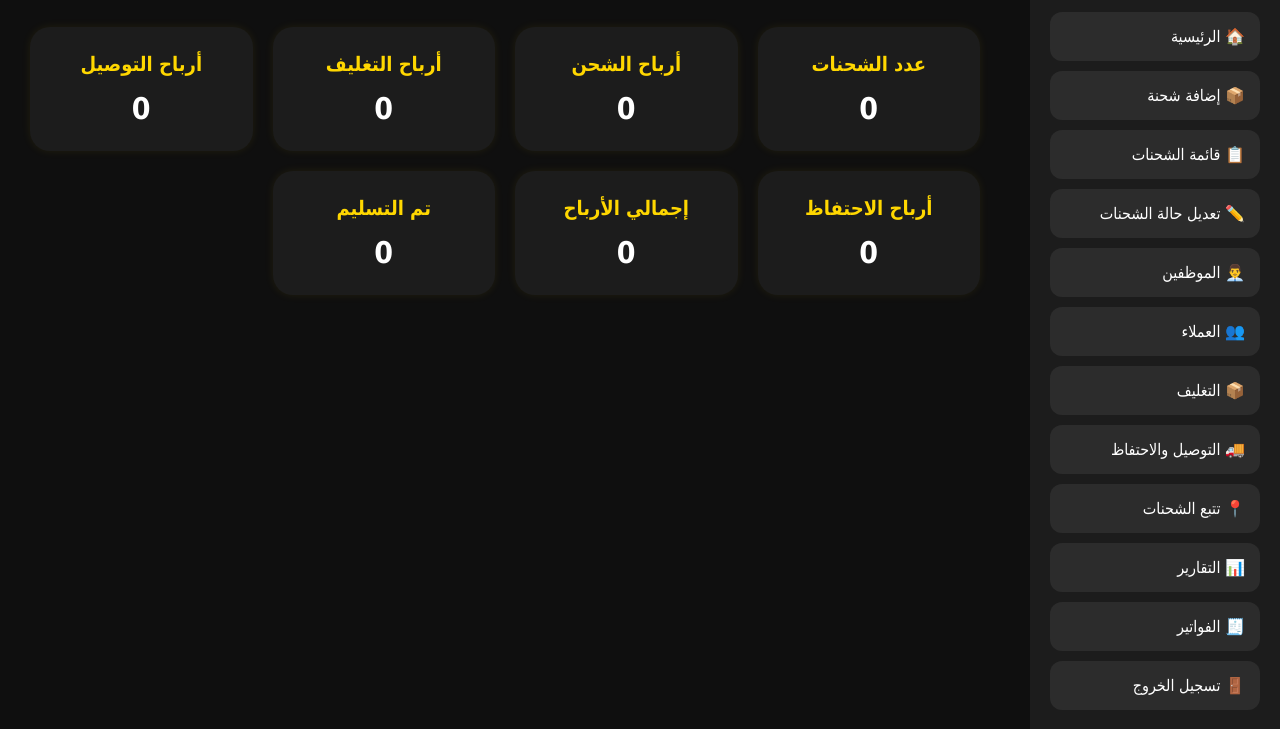
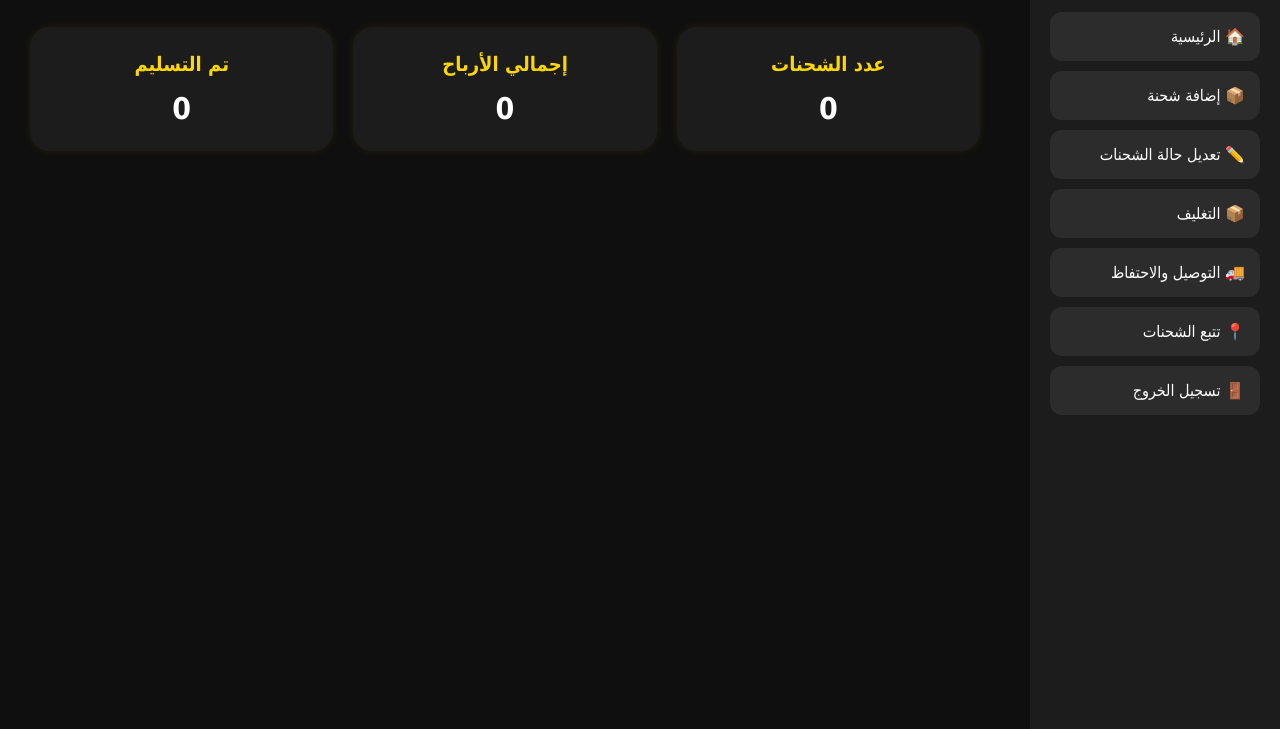
Before and after one commit to nqtatshahn/noqtashipping, a website: page public/dashboard.html in a window 1280 px wide. Shown: the part 71-800 px from the top of the page. Drawn offline with Linux system fonts and the light colour scheme; no server answers.

Commit message:
employee permissions

```diff
--- a/public/dashboard.html
+++ b/public/dashboard.html
@@ -4,7 +4,9 @@
 <head>
 
 <meta charset="UTF-8">
-<meta name="viewport" content="width=device-width, initial-scale=1.0">
+
+<meta name="viewport"
+content="width=device-width, initial-scale=1.0">
 
 <title>لوحة التحكم | نقطة شحن</title>
 
@@ -20,7 +22,59 @@
 🚚 نقطة شحن
 </div>
 
-<ul class="menu">
+<ul class="menu" id="menu">
+
+</ul>
+
+</div>
+
+<div class="main">
+
+<h1 id="welcomeText">
+مرحباً 👋
+</h1>
+
+<div class="cards">
+
+<div class="card">
+<h2>عدد الشحنات</h2>
+<p id="shipmentsCount">0</p>
+</div>
+
+<div class="card">
+<h2>إجمالي الأرباح</h2>
+<p id="totalProfit">0</p>
+</div>
+
+<div class="card">
+<h2>تم التسليم</h2>
+<p id="delivered">0</p>
+</div>
+
+</div>
+
+</div>
+
+<script>
+
+function buildMenu(){
+
+let employee =
+localStorage.getItem("employee");
+
+let menu =
+document.getElementById("menu");
+
+
+
+
+/* =========================
+ADMIN
+========================= */
+
+if(employee === "admin"){
+
+menu.innerHTML = `
 
 <li onclick="window.location.href='dashboard.html'">
 🏠 الرئيسية
@@ -28,10 +82,6 @@
 
 <li onclick="window.location.href='shipments.html'">
 📦 إضافة شحنة
-</li>
-
-<li onclick="window.location.href='shipments-list.html'">
-📋 قائمة الشحنات
 </li>
 
 <li onclick="window.location.href='shipments-list.html'">
@@ -70,58 +120,59 @@
 🚪 تسجيل الخروج
 </li>
 
-</ul>
+`;
 
-</div>
+}
 
-<div class="main">
 
-<h1 id="welcomeText">
-مرحباً 👋
-</h1>
 
-<div class="cards">
 
-<div class="card">
-<h2>عدد الشحنات</h2>
-<p id="shipmentsCount">0</p>
-</div>
+/* =========================
+EMPLOYEE
+========================= */
 
-<div class="card">
-<h2>أرباح الشحن</h2>
-<p id="shipmentProfit">0</p>
-</div>
+else{
 
-<div class="card">
-<h2>أرباح التغليف</h2>
-<p id="packagingProfit">0</p>
-</div>
+menu.innerHTML = `
 
-<div class="card">
-<h2>أرباح التوصيل</h2>
-<p id="deliveryProfit">0</p>
-</div>
+<li onclick="window.location.href='dashboard.html'">
+🏠 الرئيسية
+</li>
 
-<div class="card">
-<h2>أرباح الاحتفاظ</h2>
-<p id="storageProfit">0</p>
-</div>
+<li onclick="window.location.href='shipments.html'">
+📦 إضافة شحنة
+</li>
 
-<div class="card">
-<h2>إجمالي الأرباح</h2>
-<p id="totalProfit">0</p>
-</div>
+<li onclick="window.location.href='shipments-list.html'">
+✏️ تعديل حالة الشحنات
+</li>
 
-<div class="card">
-<h2>تم التسليم</h2>
-<p id="delivered">0</p>
-</div>
+<li onclick="window.location.href='packaging.html'">
+📦 التغليف
+</li>
 
-</div>
+<li onclick="window.location.href='delivery.html'">
+🚚 التوصيل والاحتفاظ
+</li>
 
-</div>
+<li onclick="window.location.href='tracking.html'">
+📍 تتبع الشحنات
+</li>
 
-<script>
+<li onclick="logout()">
+🚪 تسجيل الخروج
+</li>
+
+`;
+
+}
+
+}
+
+
+
+
+
 
 async function loadStats(){
 
@@ -130,45 +181,45 @@ let response = await fetch("/stats");
 let stats = await response.json();
 
 document.getElementById("shipmentsCount").innerText =
-stats.totalShipments;
 
-document.getElementById("shipmentProfit").innerText =
-stats.shipmentProfit + " ر.س";
-
-document.getElementById("packagingProfit").innerText =
-stats.packagingProfit + " ر.س";
-
-document.getElementById("deliveryProfit").innerText =
-stats.deliveryProfit + " ر.س";
-
-document.getElementById("storageProfit").innerText =
-stats.storageProfit + " ر.س";
+stats.totalShipments || 0;
 
 document.getElementById("totalProfit").innerText =
-stats.totalProfit + " ر.س";
+
+(stats.totalProfit || 0) + " ر.س";
 
 document.getElementById("delivered").innerText =
-stats.delivered;
+
+stats.delivered || 0;
 
 }
+
+
+
+
+
 
 async function loadEmployee(){
 
 let employeeNumber =
+
 localStorage.getItem("employee");
 
 if(employeeNumber === "admin"){
 
 document.getElementById("welcomeText").innerText =
+
 "مرحباً فيصل 👋";
 
 return;
 
 }
 
-let response = await fetch("/employees");
+let response =
+await fetch("/employees");
 
-let employees = await response.json();
+let employees =
+await response.json();
 
 let employee = employees.find(emp =>
 
@@ -179,11 +230,17 @@ emp.employee_number == employeeNumber
 if(employee){
 
 document.getElementById("welcomeText").innerText =
+
 "مرحباً " + employee.name + " 👋";
 
 }
 
 }
+
+
+
+
+
 
 function logout(){
 
@@ -193,6 +250,13 @@ window.location.href = "index.html";
 
 }
 
+
+
+
+
+
+buildMenu();
+
 loadStats();
 
 loadEmployee();
@@ -200,4 +264,5 @@ loadEmployee();
 </script>
 
 </body>
+
 </html>
```
